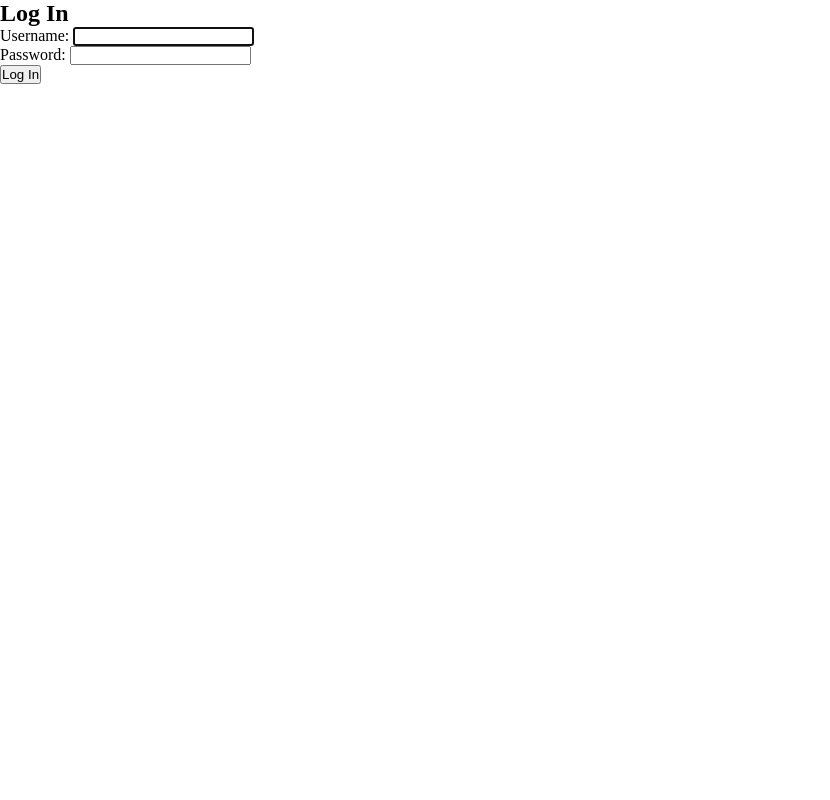
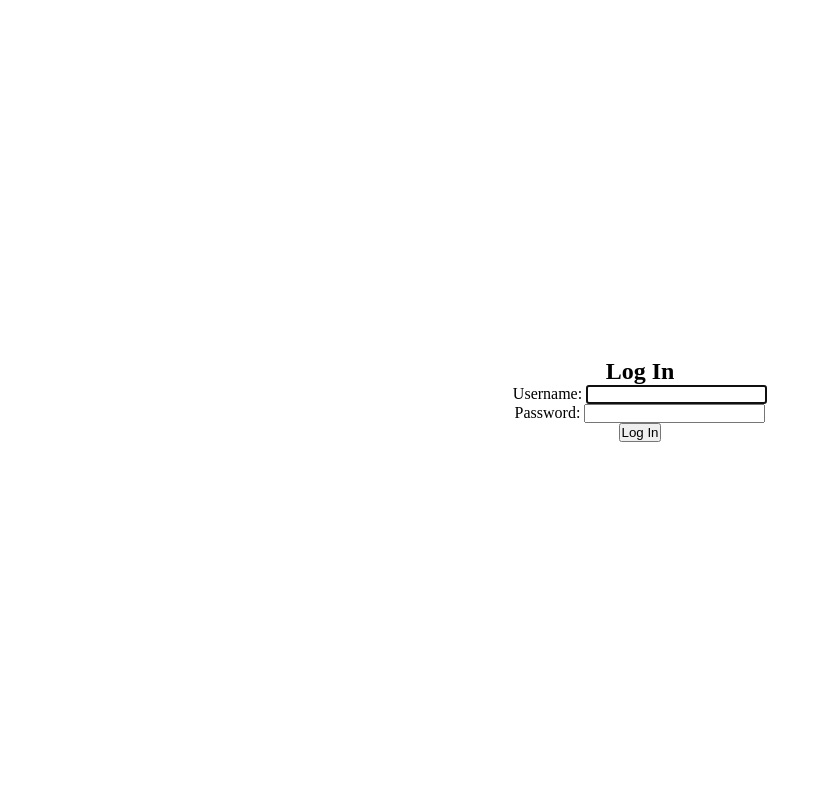
Before and after one commit to MrBigSlime/PCTOGruppo2, a Django app: page /accounts/login/ in a window 1280 px wide. Shown: the whole page, without its empty margins (0-830 px from the left). Run offline with Django 3.2, Linux system fonts and the light colour scheme.

Commit message:
Update ins_style.css

```diff
--- a/static/css/ins_style.css
+++ b/static/css/ins_style.css
@@ -41,3 +41,14 @@ td {
     border-bottom: 3px solid rgba(91, 110, 155, 0.692);
     padding: 15px;
 }
+
+
+/*Login*/
+
+.logIn {
+    display: flex;
+    align-items: center;
+    margin: auto;
+    text-align: center;
+    flex-direction: column;
+}
```
